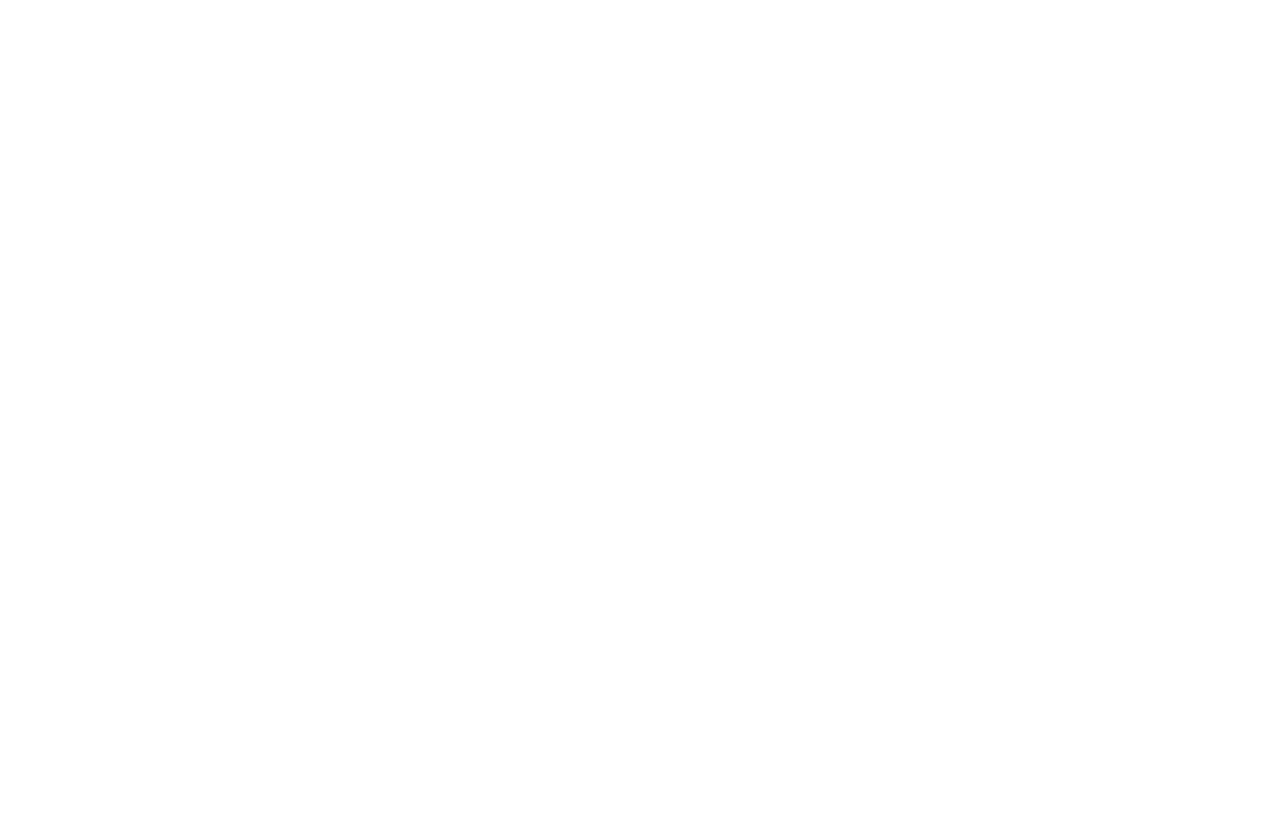
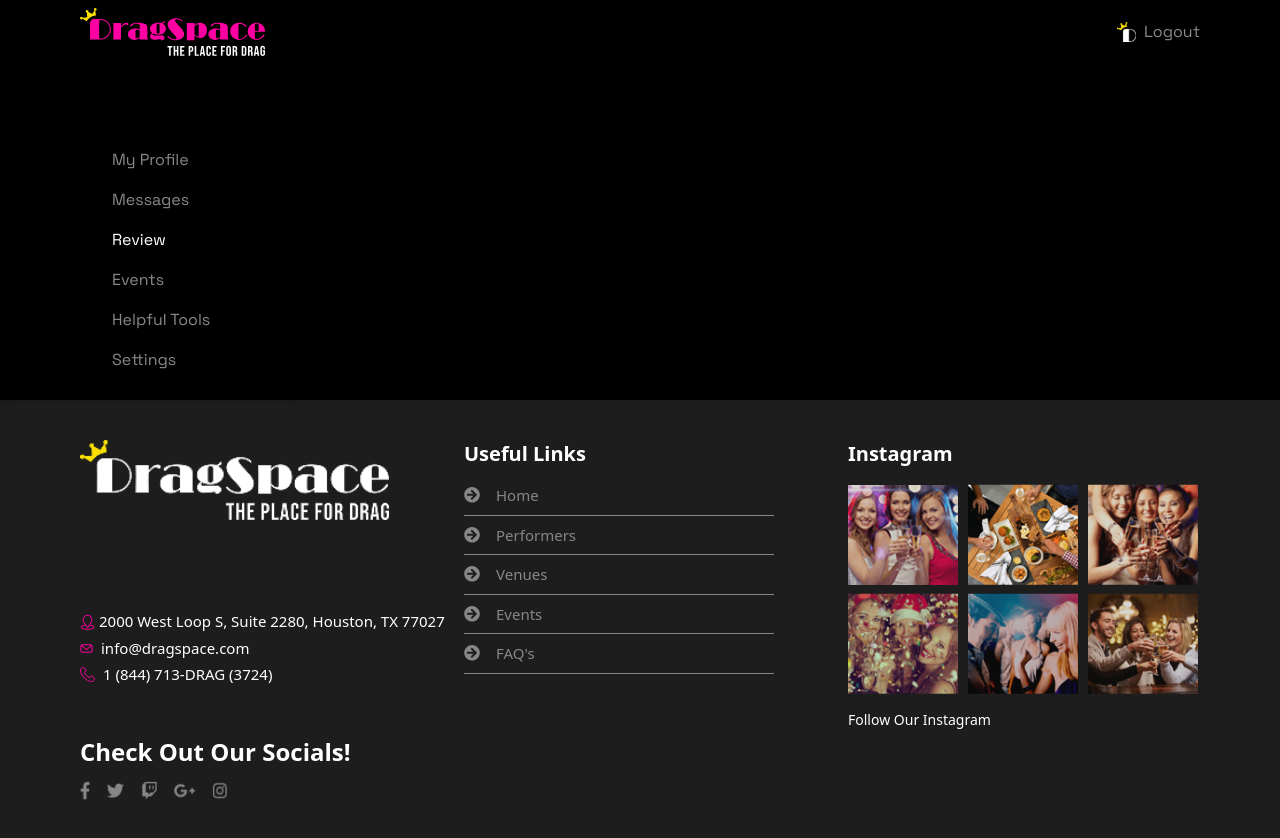
Before and after one commit to HamzaAliKundi/coltable-deshabord-performer, a React (Vite) app: page /review in a window 1280 px wide. Before the commit this address had no page. Shown: the top 838 px of the page. Before the commit the page ends 800 px from the top, so only its background shows below. Built offline with nearby package versions, Linux system fonts and the light colour scheme.

Commit message:
add settings page

```diff
--- a/src/App.tsx
+++ b/src/App.tsx
@@ -8,6 +8,7 @@
 import ProfilePage from "./pages/profile";
 import MessagesPage from "./pages/messages";
 import ToolsPage from "./pages/tools";
+import ReviewsPage from "./pages/reviews";
 function App() {
   return (
     <BrowserRouter>
@@ -23,6 +24,7 @@
             <Route path="settings" element={<SettingsPage />} />
             <Route path="messages" element={<MessagesPage />} />
             <Route path="tools" element={<ToolsPage />} />
+            <Route path="review" element={<ReviewsPage />} />
           </Route>
         </Route>
       </Routes>
--- /dev/null
+++ b/src/components/reviews/reviews.tsx
@@ -0,0 +1,11 @@
+import React from 'react'
+
+const Reviews = () => {
+  return (
+    <div>
+        <h1>Reviews</h1>
+    </div>
+  )
+}
+
+export default Reviews
--- a/src/components/settings/settings.tsx
+++ b/src/components/settings/settings.tsx
@@ -42,10 +42,20 @@
         </div>
       </div>
 
+      <div className="mb-8">
+        <h2 className="font-space-grotesk text-base text-white font-normal leading-none">Password Reset</h2>
+
+        <div className="mb-4 ml-8 mt-8">
+          <div className="relative">
+            <input type="password" placeholder="Your email" className="w-[210px] h-[40px] rounded-[35px] border border-white/20 bg-transparent text-white px-4 py-2 focus:outline-none" />
+            <button className="inset-y-0 flex items-center pointer-events-none bg-[#FF00A2] rounded-[35px] px-8 mt-3 py-2 text-white">Reset</button>
+          </div>
+        </div>
+      </div>
+
       <div>
         <h2 className="font-space-grotesk mt-12 text-base text-white font-normal leading-none">Support & Feedback</h2>
         <div className="flex flex-col gap-1 mt-8 ml-8">
-          <a href="#" className="font-space-grotesk text-base text-[#A4A4A4]">Contact Support</a>
           <a href="#" className="font-space-grotesk text-base text-[#A4A4A4]">Report a Bug</a>
           <a href="#" className="font-space-grotesk text-base text-[#A4A4A4]">Feature Requests</a>
           <a href="#" className="font-space-grotesk text-base text-[#A4A4A4]">Support & Feedback</a>
--- /dev/null
+++ b/src/pages/reviews/index.tsx
@@ -0,0 +1,12 @@
+import React from 'react'
+import Reviews from '../../components/reviews/reviews';
+
+const ReviewsPage = () => {
+  return (
+    <div>
+      <Reviews />
+    </div>
+  )
+}
+
+export default ReviewsPage
--- a/src/pages/sideNav.tsx
+++ b/src/pages/sideNav.tsx
@@ -1,4 +1,4 @@
-import { NavLink } from "react-router-dom";
+import { NavLink, useLocation } from "react-router-dom";
 
 const navItems = [
   { name: "My Profile", path: "/profile" },
@@ -15,6 +15,8 @@
 }
 
 const SideNav = ({ isSidebarOpen, toggleSidebar }: SideNavProps) => {
+  const location = useLocation();
+
   return (
     <aside
       className={`fixed inset-y-0 left-0 z-20 w-[300px] bg-black shadow-md transform ${
@@ -53,7 +55,7 @@
             </li>
           )}
         </ul>
-        {window.location.pathname === "/profile" && (
+        {location.pathname === "/profile" && (
           <div className="mt-8 ml-4 md:ml-12 ml:pl-24 relative w-full max-w-[276px] h-[400px] md:h-[588px] bg-[#1A1A1A] rounded-lg mx-auto">
             <div className="flex justify-between px-4 py-2">
               <span className="text-[#888888] text-sm md:text-base">Advertisement</span>
```
